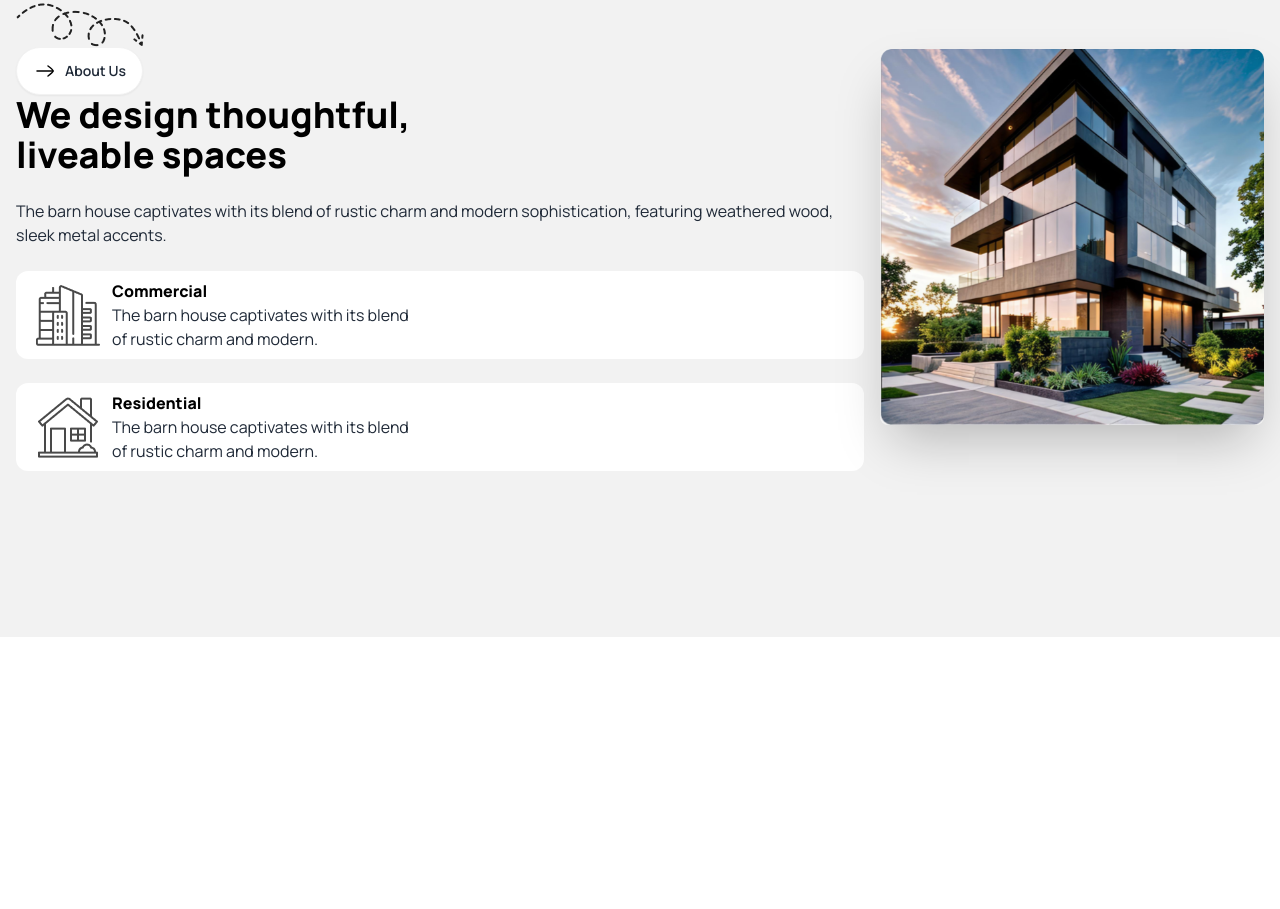
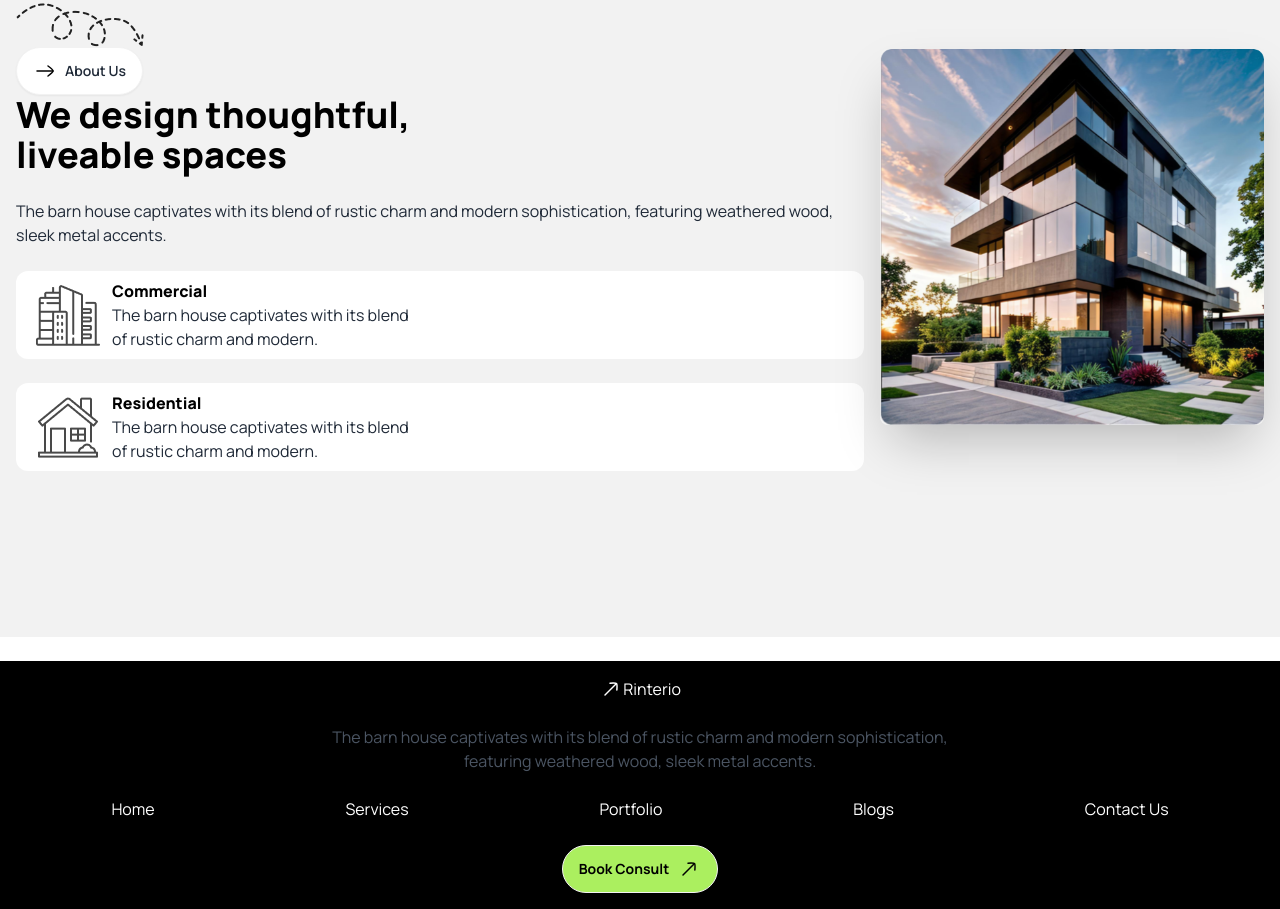
Before and after one commit to AvishekBan/assignment-3, a plain HTML site: page index.html in a window 1280 px wide. Shown: the part 929-1838 px from the top of the page. Before the commit the page ends 1566 px from the top, so only its background shows below. Drawn offline with nearby package versions, Linux system fonts and the light colour scheme.

Commit message:
fifth commit

```diff
--- a/index.html
+++ b/index.html
@@ -161,9 +161,37 @@ nav ul li
               </div>
             </div>
           </div>
-
+<!--  -->
     </main>
-    <footer>
+    <br>
+    <footer class="bg-black pt-4 pr-4 pb-4 pl-4">
+        <div class="flex items-center justify-center">
+            <svg xmlns="http://www.w3.org/2000/svg" viewBox="0 0 24 24" width="24" height="24" color="white" fill="none">
+                <path d="M17 7L6 18" stroke="currentColor" stroke-width="1.5" stroke-linecap="round" />
+                <path d="M11 6.13151C11 6.13151 16.6335 5.65662 17.4885 6.51153C18.3434 7.36645 17.8684 13 17.8684 13" stroke="currentColor" stroke-width="1.5" stroke-linecap="round" stroke-linejoin="round"   />
+            </svg>
+            <h3 class="text-white" > Rinterio</h3>
+        </div>
+        <br>
+        <p class="text-center text-gray-600">The barn house captivates with its blend of rustic charm and modern sophistication, <br> featuring weathered wood, sleek metal accents.</p>
+        <br>
+        <div>
+            <ul class="flex justify-around items-center text-white">
+                <li>Home</li>
+                <li>Services</li>
+                <li>Portfolio</li>
+                <li>Blogs</li>
+                <li>Contact Us</li>
+            </ul>
+        </div>
+        <br>
+        <div class=" flex justify-center items-center">
+            <button class="btn  bg-clifford rounded-full "> <span class="font-bold text-black">Book Consult</span> <svg xmlns="http://www.w3.org/2000/svg" viewBox="0 0 24 24" width="24" height="24" color="#000000" fill="none">
+                <path d="M17 7L6 18" stroke="currentColor" stroke-width="1.5" stroke-linecap="round" />
+                <path d="M11 6.13151C11 6.13151 16.6335 5.65662 17.4885 6.51153C18.3434 7.36645 17.8684 13 17.8684 13" stroke="currentColor" stroke-width="1.5" stroke-linecap="round" stroke-linejoin="round"   />
+            </svg>
+         </button>
+        </div>
 
     </footer>
 </body>
```
